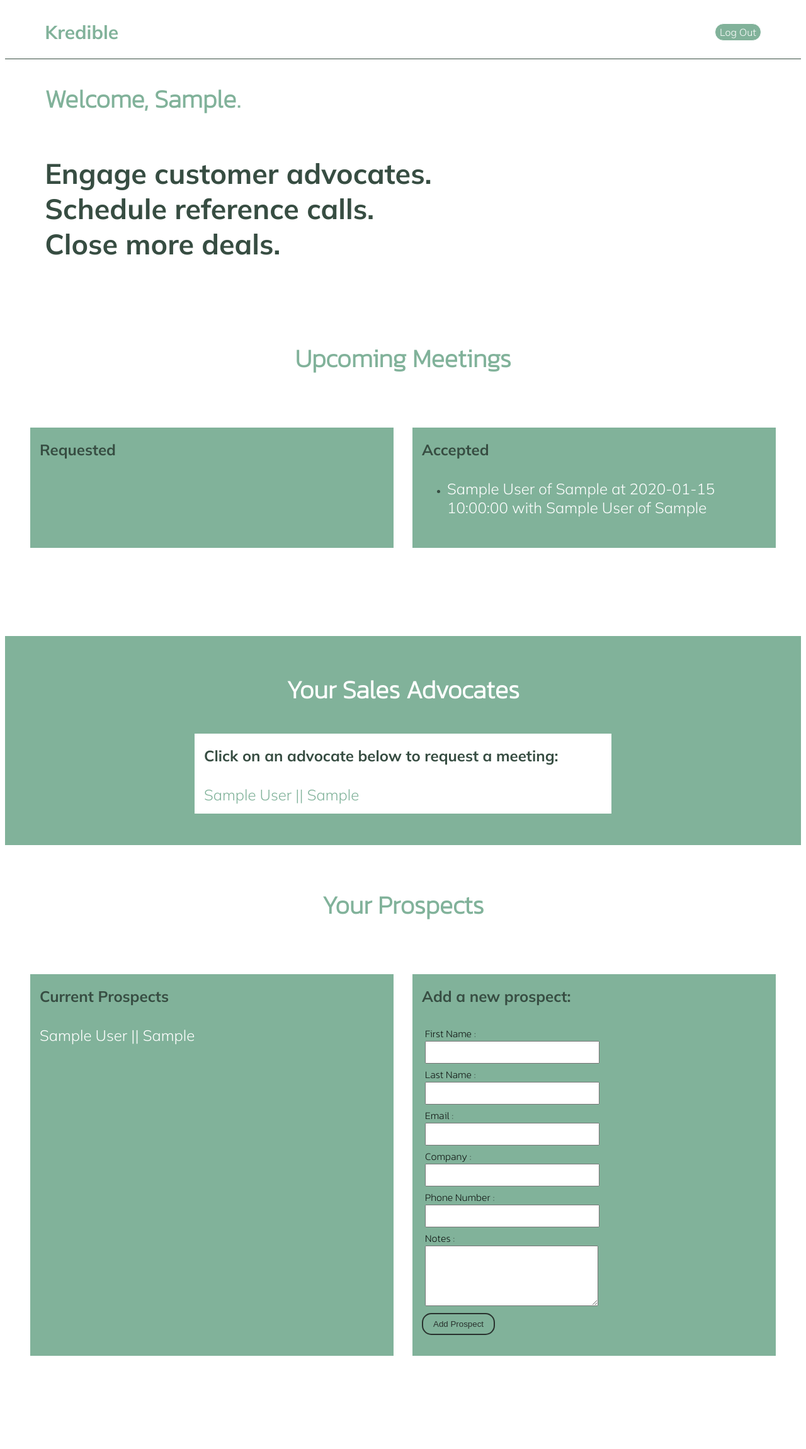
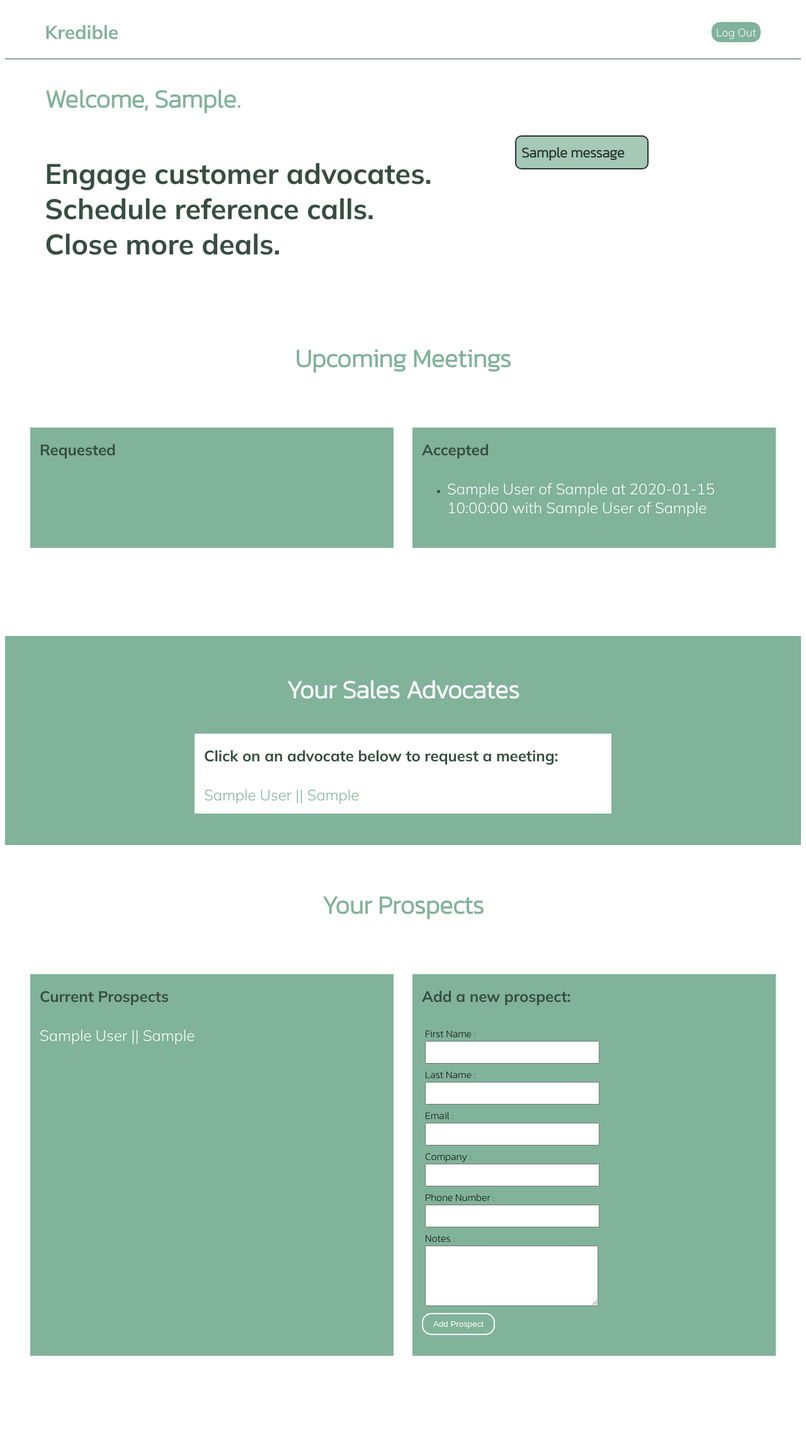
Before and after one commit to mitchhenline/kredible, a Flask app: page /rep in a window 1280 px wide; the page is wider, and only the part inside the window is pictured. Shown: that part at 63% size. Run offline with Flask 2, Linux system fonts and the light colour scheme; the visitor is signed in with stand-in values (Sample User, id 1); tables that the repository leaves empty hold one stand-in row (values such as "Sample post"); one stand-in notice (Sample message) is shown.

Commit message:
flash messages done

```diff
--- a/server.py
+++ b/server.py
@@ -43,6 +43,7 @@ def accept_meeting(meeting_id):
         meeting.meeting_accepted = form.meeting_accepted.data
         db.session.add(meeting)
         db.session.commit()
+        flash("Meeting Accepted!")
     return redirect('/advocate')
 
 @app.route('/advocate_login', methods=["GET", "POST"])
@@ -110,6 +111,7 @@ def add_customer():
         )
         db.session.add(customer)
         db.session.commit()
+        flash("New Prospect Added!")
         return redirect('/rep')
     else:
         abort(404)
@@ -125,6 +127,7 @@ def rep_login():
 
         user = crud.get_rep_by_email(email)
         if not user or user.password != password:
+            flash("Invalid email or password")
             return redirect('/rep_login')
 
         session['rep_id'] = user.rep_id
@@ -191,9 +194,9 @@ def request_meeting(adv_id):
             adv_id = adv_id,
             rep_id = session['rep_id']
         )
-        print("made it through validate form")
         db.session.add(meeting)
         db.session.commit()
+        flash("New Meeting Requested!")
         return redirect(f'/rep/{adv_id}')
     else:
         print(form.errors)
--- a/static/styles.css
+++ b/static/styles.css
@@ -1,10 +1,30 @@
-font-ref {
+
+.alert {
+    border-color: #29322e;
+    border: solid;
+    background-color:#81b29a;
+    border-width: 1px;
+    padding: 10px;
+    font-size: 140%;
     font-family: 'Kanit', sans-serif;
-    font-family: 'Mulish', sans-serif;
+    color:#ffffff;
+    width: 20%;
+    border-radius: 10px;
+
 }
 
-
-
+#rep-alert {
+    position:fixed;
+    top: 215px;
+    right:250px;
+    background-color:#81b29ab5;
+    margin: auto;
+    color:#29322e;
+    width: 15%;
+    border-color:#29322e;
+    border-width: 2px;
+    padding: 8px;
+}
 
 /* ////////////////////////////////////////////////// */
 /* ///////////////NAVIGATION///////////////////////// */
@@ -41,9 +61,10 @@ font-ref {
     right: 5%;
     color:#ffffff;
     font-family: 'Mulish', sans-serif;
+    font-size: 110%;
     border: solid;
     background-color: #81b29a;
-    padding: 3px;
+    padding: 5px;
     padding-left: 7px;
     padding-right: 7px;
     border-radius: 15px;
@@ -411,11 +432,11 @@ color:#374d42;
 #button-font {
     padding: 0.5rem 1rem;
     background-color:#81b29a;
-    border-color:#29322e;
+    border-color:white;
     border: solid;
     border-width: 2px;
     border-radius: 15px;
-    color:#29322e;
+    color:white;
 }
 
 #button-font:hover {
--- a/templates/advocate.html
+++ b/templates/advocate.html
@@ -14,7 +14,9 @@
     <h4 id="page-desc" class="welcome-font">Give feedback.<br>Earn rewards.</h4>
 </div>
 
-
+{% for message in get_flashed_messages() %}
+    <h3 id="rep-alert" class="alert">{{ message }}</h3>
+{% endfor %}
 
 
 
--- a/templates/advocate_login.html
+++ b/templates/advocate_login.html
@@ -21,6 +21,9 @@
             <br>
             <a class="link-font" id="im-a-sales-adv" href="/rep">I'm a Sales Representative</a>
             <br>
+            {% for message in get_flashed_messages() %}
+                <h3 class="alert">{{ message }}</h3>
+            {% endfor %}
     </div>
 
 
--- a/templates/base.html
+++ b/templates/base.html
@@ -23,6 +23,7 @@
 <body>
 
 
+
     {% block body %}{% endblock %}
 
     <!-- <footer class="footer">
--- a/templates/rep.html
+++ b/templates/rep.html
@@ -3,6 +3,8 @@
 {% block title %}Kredible{% endblock %}
 
 {% block body %}
+
+
 
 <nav id="navigation">
     <a id="main-title" href="/"><h3>Kredible</h3></a>
@@ -14,7 +16,9 @@
     <h4 id="page-desc" class="welcome-font">Engage customer advocates.<br>Schedule reference calls.<br>Close more deals.</h4>
 </div>
 
-
+{% for message in get_flashed_messages() %}
+    <h3 class="alert", id="rep-alert">{{ message }}</h3>
+{% endfor %}
 
 <div class="container-white">
     <h3 class="in-con-title-green">Upcoming Meetings</h3>
--- a/templates/rep_login.html
+++ b/templates/rep_login.html
@@ -22,6 +22,9 @@
             <br>
             <a class="link-font" id="im-a-sales-adv" href="/advocate">I'm a Sales Advocate</a>
             <br>
+            {% for message in get_flashed_messages() %}
+                <h3 class="alert">{{ message }}</h3>
+            {% endfor %}
     </div>
 
 
--- a/templates/view_ind_adv.html
+++ b/templates/view_ind_adv.html
@@ -9,7 +9,9 @@
     <a class= "logout" href="/rep_logout">Log Out</a>
 </nav>
 
-
+{% for message in get_flashed_messages() %}
+    <h3 class="alert", id="rep-alert">{{ message }}</h3>
+{% endfor %}
 
 <div class="container-white">
     <h3 class="in-con-title-green">{{ adv.first_name }} {{ adv.last_name }} of {{ adv.company }}</h3>
```
